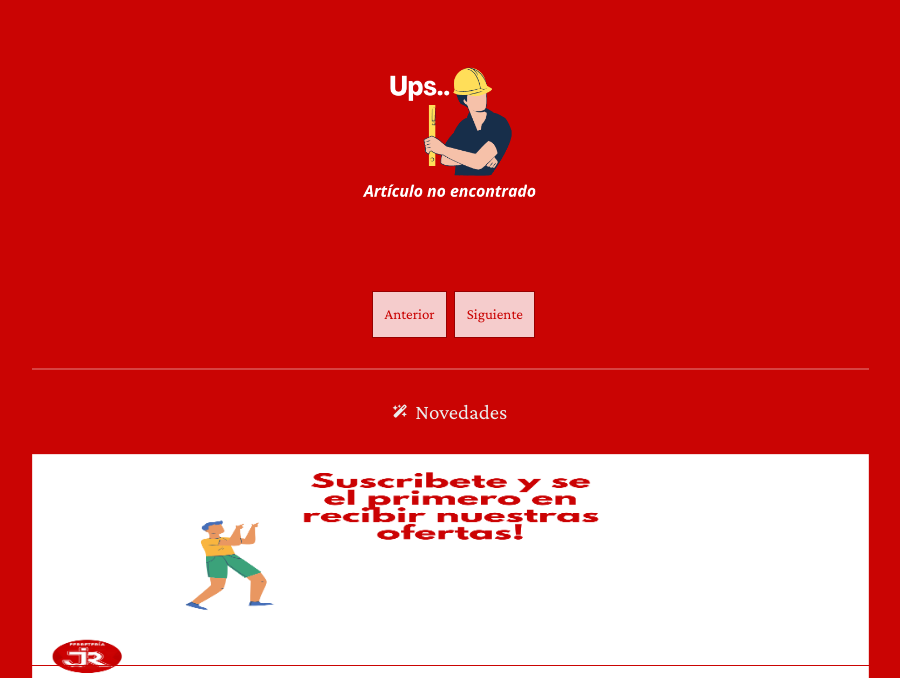
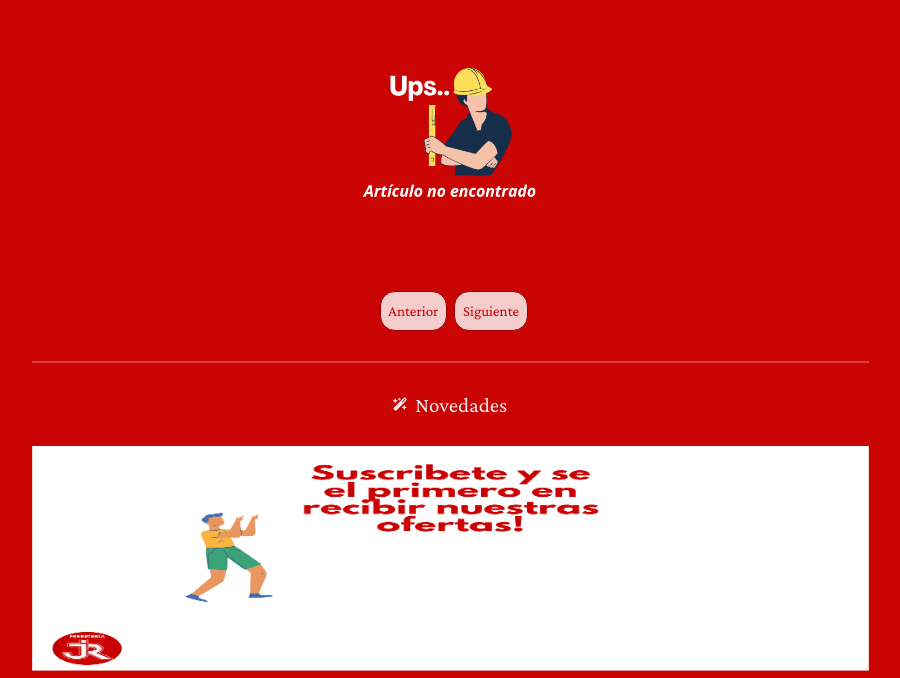
Before and after one commit to eduarprog/Catalogo-online-Ferretero, a PHP site: page /productos.php in a window 1280 px wide. Shown: the part 213-891 px from the top of the page, without its empty margins (190-1090 px from the left). Run offline with PHP 8.4, Linux system fonts and the light colour scheme; data that the repository does not hold is empty; some libraries are stand-ins or nearby versions.

Commit message:
Mas cambios :)

```diff
--- a/contacto.php
+++ b/contacto.php
@@ -348,7 +348,7 @@
           <div class="container" style="color:#fff" >
 
 
-          <hr>
+          <hr style="border: 1px solid white;">
               &copy; 2023 - <b> Ferreteria Jotta-R </b> - Todos los Derechos Reservados
             </a>
 
--- a/cotizacion.php
+++ b/cotizacion.php
@@ -252,7 +252,7 @@
           <div class="container" style="color:#fff" >
 
 
-          <hr>
+          <hr style="border: 1px solid white;">
               &copy; 2023 - <b> Ferreteria Jotta-R </b> - Todos los Derechos Reservados
             </a>
 
--- a/inicio.php
+++ b/inicio.php
@@ -558,7 +558,7 @@
           <div class="container" style="color:#fff" >
 
 
-          <hr>
+          <hr style="border: 1px solid white;">
               &copy; 2023 - <b> Ferreteria Jotta-R </b> - Todos los Derechos Reservados
             </a>
 
--- a/nosotros.php
+++ b/nosotros.php
@@ -367,7 +367,7 @@
 
         <div class="container" style="color: #fff;">
 
-        <hr>
+        <hr style="border: 1px solid white;">
             &copy; 2023 - <b> Ferreteria Jotta-R </b>- Todos los derechos reservado</a>
         </center>
         </div>
--- a/pinturas.php
+++ b/pinturas.php
@@ -149,7 +149,7 @@
 }
 
 .aa{
-  padding: 15px;
+  padding: 10px;
   color: #CA0403;
   text-decoration: none;
   border: 1px solid darkred;
@@ -158,6 +158,8 @@
   box-sizing: border-box;
   opacity: 0.8;
   align-content: center;
+  border-radius: 20px;
+
 
 
 }
--- a/productos.php
+++ b/productos.php
@@ -149,7 +149,7 @@
 }
 
 .aa{
-  padding: 15px;
+  padding: 10px;
   color: #CA0403;
   text-decoration: none;
   border: 1px solid darkred;
@@ -158,6 +158,7 @@
   box-sizing: border-box;
   opacity: 0.8;
   align-content: center;
+  border-radius: 20px;
 }
 
 
```
